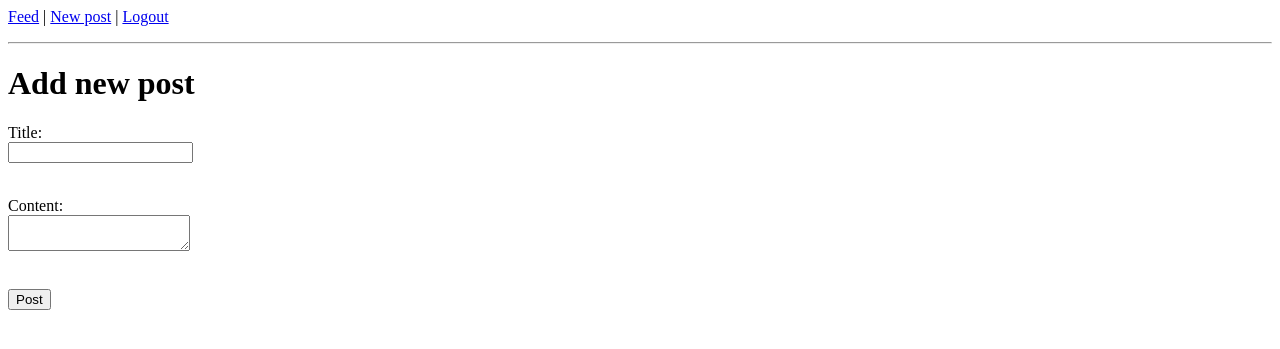
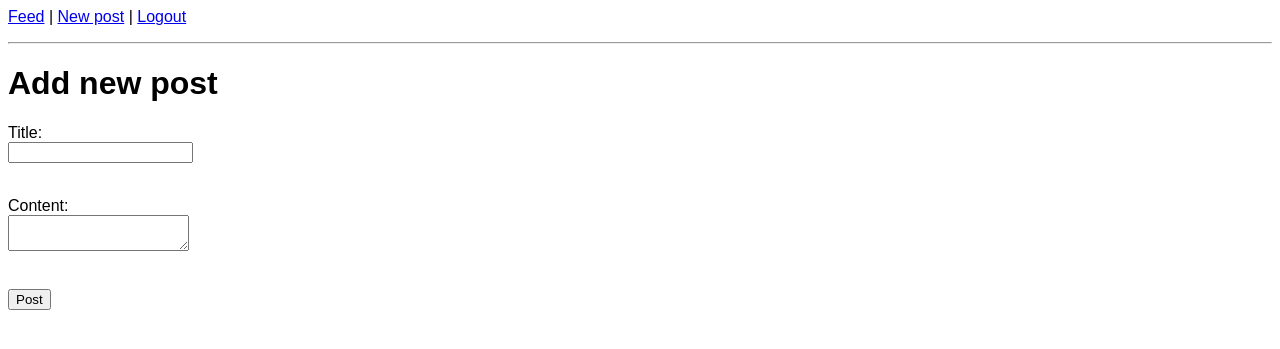
Before and after one commit to heympace/blogz, a Flask app: page /newpost in a window 1280 px wide. Shown: the top 349 px of the page. Run offline with Flask 2, Linux system fonts and the light colour scheme; data that the repository does not hold is empty.

Commit message:
update css, error style color red

```diff
--- a/templates/base.html
+++ b/templates/base.html
@@ -4,10 +4,8 @@
         <title>{{title}}</title>
     </head>
     <style>
-        p.error{
-            color: red;
-            font-family: sans-serif;
-        }
+        * { font-family: Arial, Helvetica, sans-serif }
+        .error { color: red; }
     </style>
 <body>
     <a href="/blog">Feed</a> |
```
